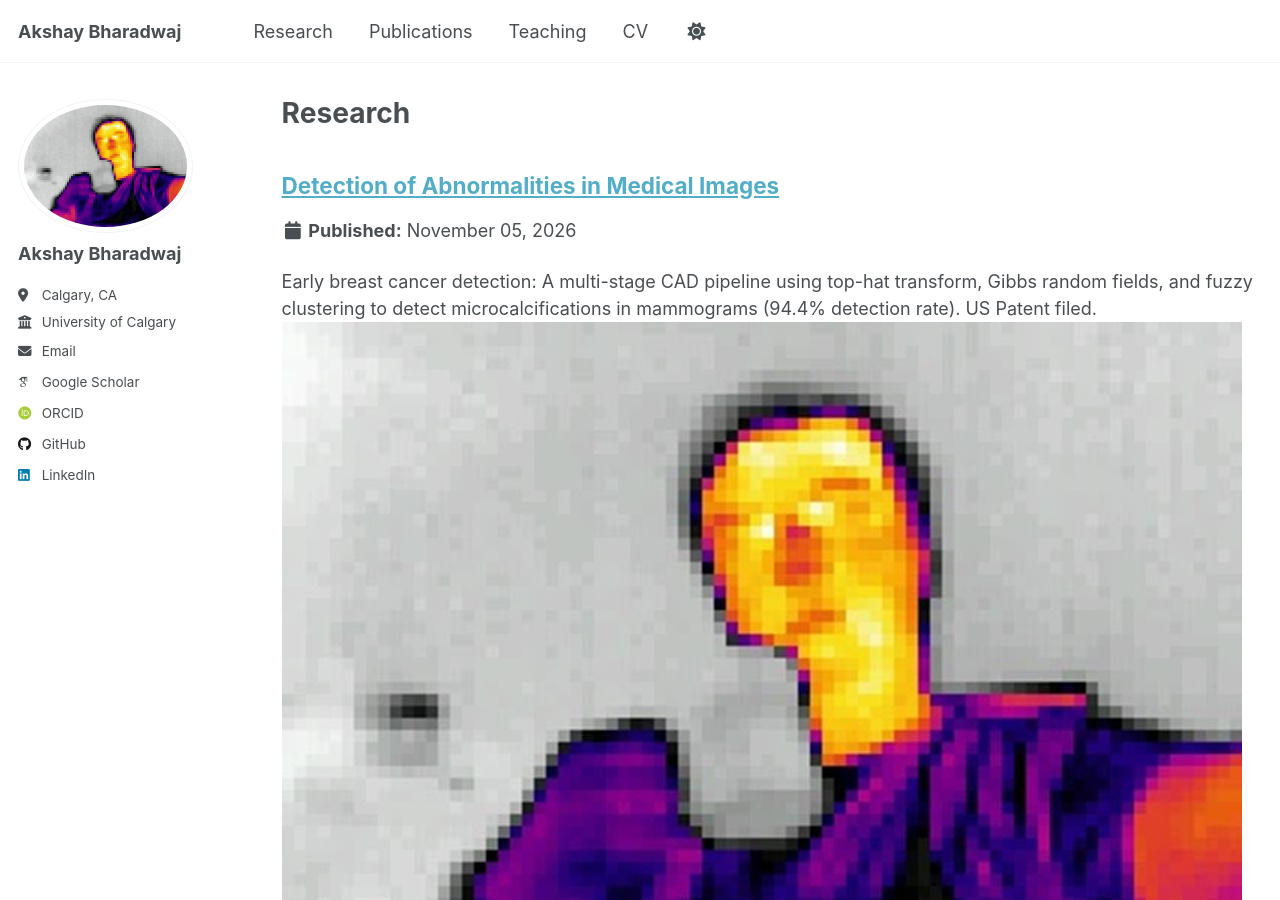
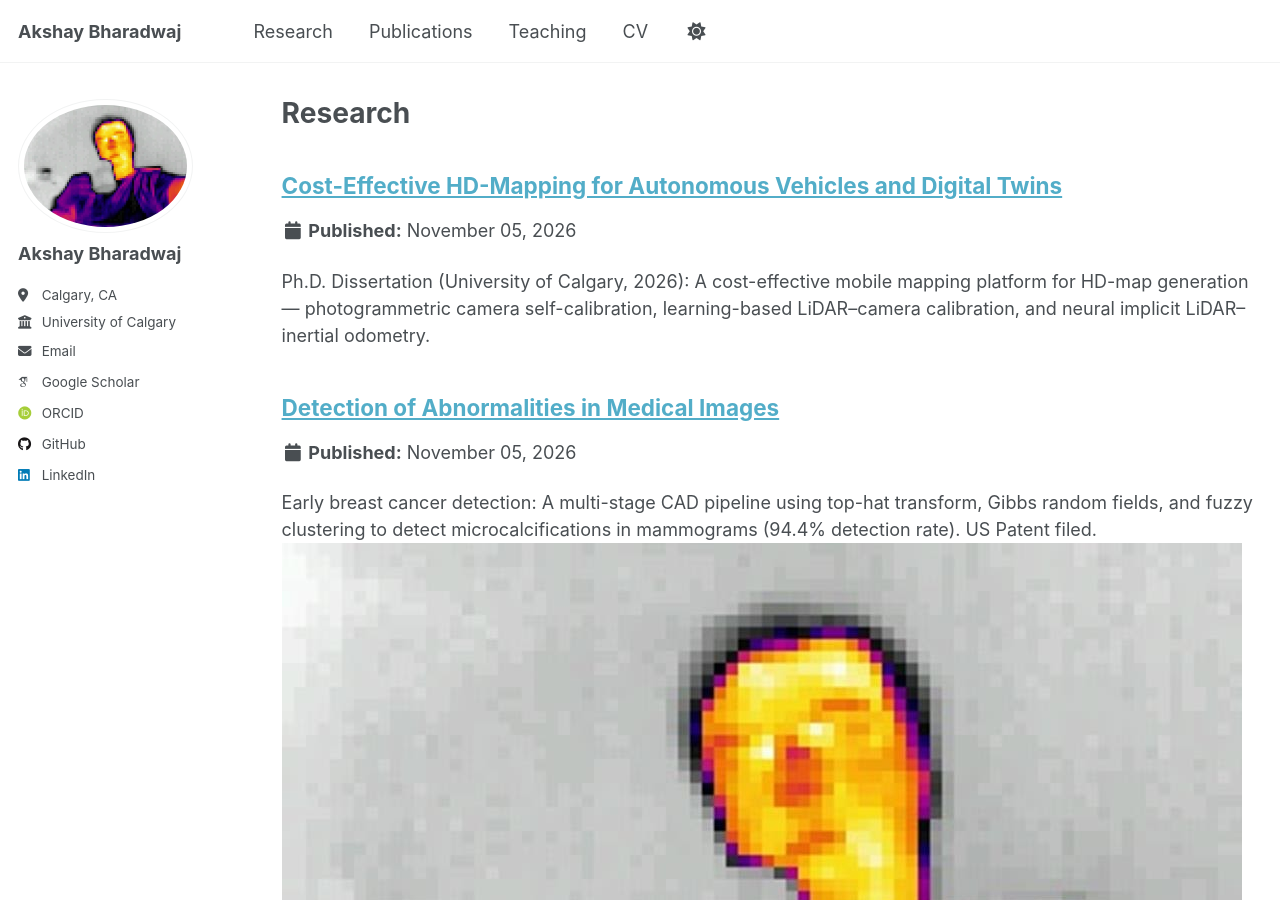
Before and after one commit to bharadwajakshay/bharadwajakshay.github.io, a Jekyll site: the page built from _pages/portfolio.html, in a window 1280 px wide and 900 px high. Built offline with Jekyll 4.4.1, drawn with Linux system fonts in a browser that asks for light colours; some web fonts are replaced; a script that is not in the unit is left out.

Commit message:
Updated Research Section

```diff
--- a/_research/portfolio-2.html
+++ b/_research/portfolio-2.html
@@ -7,8 +7,8 @@ collection: portfolio
 <section>
   <h2>Overview</h2>
   <p>
-    As a PhD candidate in Geomatics Engineering at the University of Calgary (Spatial Intelligence Lab),
-    my research focuses on recovering accurate 3D building models from airborne LiDAR point clouds —
+    During my Ph.D. in Geomatics Engineering at the University of Calgary (Spatial Intelligence Lab),
+    part of my research focused on recovering accurate 3D building models from airborne LiDAR point clouds —
     a critical step in the automated production of urban digital twins. The core challenge is that
     airborne scanning inherently produces occluded, incomplete, and noisy point clouds: building façades
     are only partially visible from above, point density varies across the scene, and sensor noise
--- /dev/null
+++ b/_research/portfolio-4.html
@@ -0,0 +1,117 @@
+---
+title: "Cost-Effective HD-Mapping for Autonomous Vehicles and Digital Twins"
+excerpt: "Ph.D. Dissertation (University of Calgary, 2026): A cost-effective mobile mapping platform for HD-map generation — photogrammetric camera self-calibration, learning-based LiDAR–camera calibration, and neural implicit LiDAR–inertial odometry."
+collection: portfolio
+---
+
+<section>
+  <h2>Overview</h2>
+  <p>
+    Scalable, cost-effective generation and updating of high-definition maps (HD-maps) is a foundational
+    challenge for the widespread deployment of autonomous vehicles. The quality of any HD-map depends on
+    the accuracy of the underlying sensor calibration and localization pipelines. My Ph.D. research
+    tackles this end to end: from rigorous camera modeling, through multi-sensor calibration, to
+    geometrically consistent large-scale LiDAR–inertial mapping. It culminates in a low-cost prototype
+    mobile mapping system that can be driven or worn as a backpack.
+  </p>
+  <ul>
+    <li><strong>Institution:</strong> University of Calgary, Schulich School of Engineering, Department of Geomatics Engineering</li>
+    <li><strong>Degree:</strong> Doctor of Philosophy, Geomatics Engineering</li>
+    <li><strong>Year:</strong> 2026</li>
+  </ul>
+</section>
+
+<hr>
+
+<section>
+  <h2>Thread 1: Beyond Checkerboards — Photogrammetric Camera Calibration</h2>
+  <p>
+    Checkerboard-based calibration is popular because it is simple and easy to deploy, and it is used
+    even in mission-critical computer vision pipelines. But it can't model high-precision camera
+    geometry well, which hurts downstream tasks that need geometric accuracy. This work revisits intrinsic
+    and extrinsic camera calibration within the framework of <strong>photogrammetric self-calibration
+    (PSC)</strong>.
+  </p>
+  <ul>
+    <li>PSC consistently outperforms checkerboard calibration in both accuracy and precision</li>
+    <li>Evaluated across 3D reconstruction with structure from motion (SfM), visual SLAM, and novel-view synthesis and reconstruction</li>
+    <li>Argues for calibration methods that reflect the physical and projective properties of real camera systems</li>
+  </ul>
+  <p>
+    <strong>Publication:</strong> Bharadwaj, A. &amp; Lichti, D. D. (2026).
+    <em>Beyond Checkerboards: Advantages of Photogrammetric Camera Calibration for Robust 3D Vision and Novel-View Generation.</em>
+    <strong>Remote Sensing</strong>, 18(13), 2220.
+    <a href="https://doi.org/10.3390/rs18132220">[DOI]</a>
+    <a href="https://bharadwajakshay.github.io/beyond-checkerboard.github.io/">[Project Page]</a>
+  </p>
+</section>
+
+<hr>
+
+<section>
+  <h2>Thread 2: Learning-Based LiDAR–Camera Calibration</h2>
+  <p>
+    Reliable perception and mapping depend on accurately fusing camera imagery with onboard LiDAR and
+    IMU. Camera–inertial calibration is well studied, but LiDAR–camera extrinsic calibration is still
+    hard outside controlled environments. I proposed a <strong>two-step, learning-based calibration
+    framework</strong>:
+  </p>
+  <ol>
+    <li><strong>Coarse estimation:</strong> instance-wise correspondences from everyday objects in the scene give an initial estimate of the extrinsic parameters, with no calibration target needed</li>
+    <li><strong>Fine refinement:</strong> an end-to-end neural network refines the coarse estimate into accurate calibration parameters</li>
+  </ol>
+  <p>
+    This lets the system keep adapting to changes in sensor pose during real-world operation.
+  </p>
+</section>
+
+<hr>
+
+<section>
+  <h2>Thread 3: Neural Implicit LiDAR–Inertial Odometry</h2>
+  <p>
+    Neural implicit methods have emerged as an effective alternative to classical LiDAR mapping. They
+    match classical accuracy while needing far less storage for the map. However, their accuracy degrades
+    in highly dynamic scenes, such as areas with pedestrian motion. I developed a <strong>neural implicit
+    inertial odometry</strong> framework that jointly integrates LiDAR and inertial measurements to
+    produce geometrically consistent 3D point clouds.
+  </p>
+  <ul>
+    <li><strong>Adaptive LiDAR downsampling</strong> to preserve fine geometric detail</li>
+    <li><strong>Neural point correspondences</strong> for accurate inter-scan odometry estimation</li>
+    <li><strong>Attention-based loop closure</strong> to keep large-scale maps globally consistent</li>
+  </ul>
+</section>
+
+<hr>
+
+<section>
+  <h2>Prototype Mobile Mapping System and Evaluation</h2>
+  <p>
+    As part of this work, I designed and built a cost-effective prototype mobile mapping system that
+    operates in both <strong>driving</strong> and <strong>backpack</strong> configurations, and used it to
+    collect a new dataset. The tools and algorithms were evaluated on public benchmarks
+    (<strong>Oxford-Spires</strong>, <strong>KITTI</strong>, and <strong>EuRoC-MAV</strong>) and
+    further validated on this newly collected dataset.
+  </p>
+</section>
+
+<hr>
+
+<section>
+  <h2>Publications</h2>
+  <ul>
+    <li>
+      Bharadwaj, A. S. (2026).
+      <em>Cost-Effective Mapping Platform to Generate HD-Maps for Autonomous Vehicles and Digital Twins.</em>
+      Ph.D. Dissertation, University of Calgary.
+      <a href="https://doi.org/10.11575/PRISM/51522">[DOI]</a>
+    </li>
+    <li>
+      Bharadwaj, A. &amp; Lichti, D. D. (2026).
+      <em>Beyond Checkerboards: Advantages of Photogrammetric Camera Calibration for Robust 3D Vision and Novel-View Generation.</em>
+      Remote Sensing, 18(13), 2220.
+      <a href="https://doi.org/10.3390/rs18132220">[DOI]</a>
+    </li>
+  </ul>
+</section>
```
